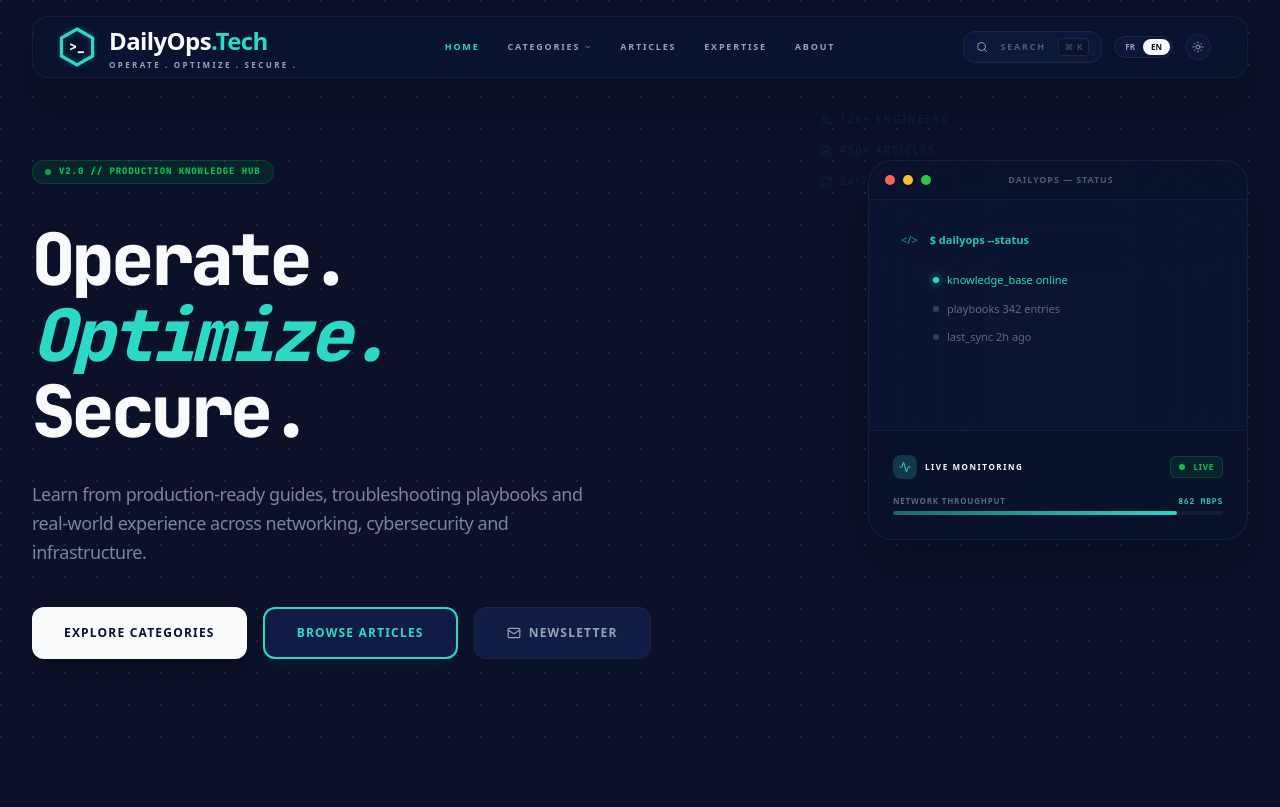
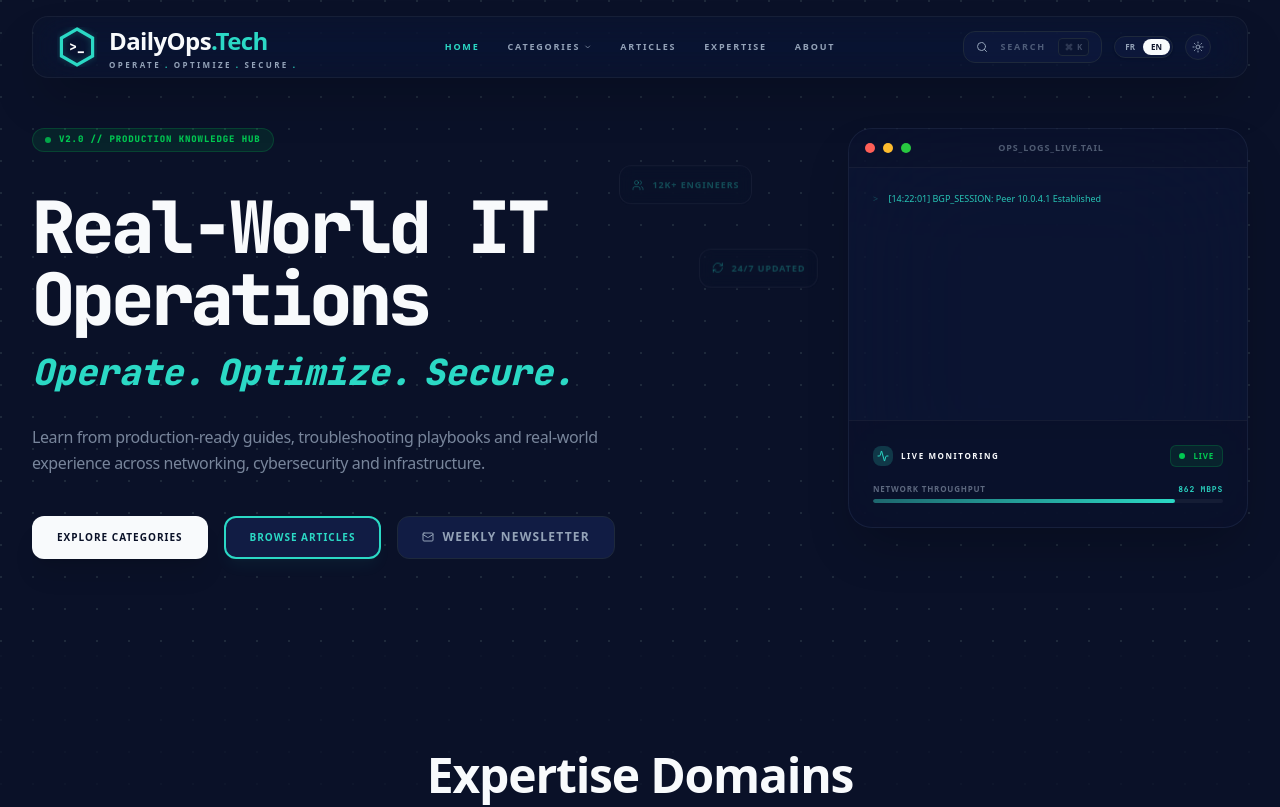
Before and after one commit to lepfsi/Site-PP, a Next.js app: page / in a window 1280 px wide. Shown: the top 807 px of the page. Built offline with nearby package versions, Linux system fonts and the light colour scheme.

Commit message:
Build categories now

```diff
--- a/src/components/Hero.tsx
+++ b/src/components/Hero.tsx
@@ -1,29 +1,35 @@
 "use client";
 
 import { motion, AnimatePresence, type Variants } from "framer-motion";
-import { ChevronRight, Mail, Users, FileText, RefreshCw, Activity, ShieldAlert, Crown } from "lucide-react";
+import { ChevronRight, Mail, Users, FileText, RefreshCw, Activity, ShieldAlert, Crown, Terminal as TerminalIcon } from "lucide-react";
 import { useLanguage } from "@/lib/LanguageContext";
 import { useState, useEffect, useRef } from "react";
 
+const LOG_LINES = [
+  "[14:22:01] BGP_SESSION: Peer 10.0.4.1 Established",
+  "[14:22:05] FW_BLOCK: Denied inbound from 185.x.x.x",
+  "[14:22:12] K8S_NODE: node-04 scaling up...",
+  "[14:22:15] MONITOR: Latency spikes detected on AS64496",
+  "[14:22:20] SSH_LOGIN: Accepted key for user 'ops'",
+  "[14:22:24] BGP_PREFIX: 172.16.0.0/24 advertised",
+  "[14:22:28] SSL_CERT: Expiring in 12 days (renewing...)",
+  "[14:22:32] OPS: Baseline applied to CORE-SW-01"
+];
+
 function HeroDashboard({
+  dashboardMode,
+  visibleLogs,
   networkValue,
   t,
 }: {
+  dashboardMode: "mesh" | "terminal";
+  visibleLogs: string[];
   networkValue: number;
   t: (key: any) => string;
 }) {
   return (
-    <div className="relative aspect-square max-w-[380px] ml-auto w-full">
-      {/* BACKGROUND STATISTICS BEHIND TERMINAL */}
-      <div className="absolute -top-12 -left-12 z-0 opacity-10 pointer-events-none hidden xl:block">
-        <div className="space-y-4 font-mono text-[10px] text-turquoise uppercase tracking-[0.2em]">
-          <div className="flex items-center space-x-2"><Users size={12} /> <span>{t("hero.stat_engineers")}</span></div>
-          <div className="flex items-center space-x-2"><FileText size={12} /> <span>{t("hero.stat_articles")}</span></div>
-          <div className="flex items-center space-x-2"><RefreshCw size={12} /> <span>{t("hero.stat_updated")}</span></div>
-        </div>
-      </div>
-
-      <div className="relative z-10 bg-bg-secondary/40 border border-white/5 backdrop-blur-3xl rounded-[1.5rem] shadow-2xl overflow-hidden flex flex-col h-full">
+    <div className="relative aspect-square max-w-[400px] ml-auto w-full">
+      <div className="absolute inset-0 bg-bg-secondary/40 border border-white/5 backdrop-blur-3xl rounded-[1.5rem] shadow-2xl overflow-hidden flex flex-col h-full">
         {/* Mac Title Bar */}
         <div className="bg-navy/60 border-b border-white/5 px-4 py-3 flex items-center justify-between">
           <div className="flex space-x-2">
@@ -32,39 +38,56 @@ function HeroDashboard({
             <div className="w-2.5 h-2.5 rounded-full bg-[#28c840]"></div>
           </div>
           <div className="text-[9px] font-mono text-text-secondary/50 uppercase tracking-widest font-bold">
-            dailyops — status
+            {dashboardMode === "mesh" ? "topology_viz.sh" : "ops_logs_live.tail"}
           </div>
           <div className="w-10"></div>
         </div>
 
-        {/* Status Terminal View */}
-        <div className="flex-grow relative overflow-hidden bg-navy/10 font-mono text-[11px] p-8">
-           <div className="flex items-start space-x-3 text-turquoise/90 mb-6">
-              <span className="text-turquoise opacity-70">{"</>"}</span>
-              <span className="font-bold">$ dailyops --status</span>
-           </div>
-
-           <div className="space-y-3 pl-8">
-              <div className="flex items-center space-x-2">
-                 <span className="w-1.5 h-1.5 rounded-full bg-turquoise shadow-[0_0_8px_#2dd4bf]"></span>
-                 <span className="text-turquoise">knowledge_base online</span>
-              </div>
-              <div className="flex items-center space-x-2 text-text-secondary/60">
-                 <span className="w-1.5 h-1.5 rounded-full bg-text-secondary/30"></span>
-                 <span>playbooks 342 entries</span>
-              </div>
-              <div className="flex items-center space-x-2 text-text-secondary/60">
-                 <span className="w-1.5 h-1.5 rounded-full bg-text-secondary/30"></span>
-                 <span>last_sync 2h ago</span>
-              </div>
-           </div>
+        {/* Animation Area */}
+        <div className="flex-grow relative overflow-hidden bg-navy/10">
+          <AnimatePresence mode="wait">
+            {dashboardMode === "mesh" ? (
+              <motion.div key="mesh-mode" initial={{ opacity: 0 }} animate={{ opacity: 1 }} exit={{ opacity: 0 }} className="absolute inset-0 p-6 flex items-center justify-center">
+                <svg className="w-full h-full text-turquoise/20" viewBox="0 0 100 100">
+                  {/* High Complexity Mesh */}
+                  {[...Array(10)].map((_, i) => (
+                    <motion.line
+                      key={i}
+                      x1={Math.random() * 100} y1={Math.random() * 100}
+                      x2={Math.random() * 100} y2={Math.random() * 100}
+                      stroke="currentColor" strokeWidth="0.5"
+                      animate={{ opacity: [0.05, 0.2, 0.05] }}
+                      transition={{ duration: 4 + Math.random() * 2, repeat: Infinity, delay: i }}
+                    />
+                  ))}
+                  <motion.path d="M 20 20 L 50 80 L 85 30 L 20 20" fill="none" stroke="currentColor" strokeWidth="1" strokeDasharray="200" className="text-turquoise" animate={{ strokeDashoffset: [200, 0] }} transition={{ duration: 4, repeat: Infinity, ease: "linear" }} />
+                  <motion.circle r="1.5" className="fill-turquoise shadow-lg shadow-turquoise">
+                    <animateMotion dur="2.5s" repeatCount="indefinite" path="M 20 20 L 50 80 L 85 30 Z" />
+                  </motion.circle>
+                  <circle cx="20" cy="20" r="2" className="fill-turquoise" />
+                  <circle cx="50" cy="80" r="2" className="fill-turquoise" />
+                  <circle cx="85" cy="30" r="2" className="fill-turquoise" />
+                </svg>
+              </motion.div>
+            ) : (
+              <motion.div key="terminal-mode" initial={{ opacity: 0, y: 10 }} animate={{ opacity: 1, y: 0 }} exit={{ opacity: 0, y: -10 }} className="absolute inset-0 p-6 font-mono text-[9px]">
+                <div className="space-y-1.5">
+                  {visibleLogs.map((log, idx) => (
+                    <div key={idx} className={log.includes("FW_BLOCK") ? "text-pink-500" : "text-turquoise/90"}>
+                      <span className="opacity-30 mr-2">{">"}</span> {log}
+                    </div>
+                  ))}
+                </div>
+              </motion.div>
+            )}
+          </AnimatePresence>
         </div>
 
-        {/* Monitoring Section */}
-        <div className="bg-navy/80 border-t border-white/5 p-6 backdrop-blur-xl">
+        {/* Metrics Section */}
+        <div className="bg-navy/80 border-t border-white/5 p-4 md:p-6 backdrop-blur-xl">
           <div className="flex justify-between items-center mb-4">
             <div className="flex items-center space-x-2">
-              <div className="p-1.5 bg-turquoise/20 rounded-lg text-turquoise">
+              <div className="p-1 bg-turquoise/20 rounded-lg text-turquoise">
                 <Activity size={12} />
               </div>
               <span className="text-[8px] font-black text-text-primary uppercase tracking-[0.2em]">{t("hero.monitor_live")}</span>
@@ -92,14 +115,61 @@ function HeroDashboard({
   );
 }
 
+// Floating Stat Component (TikTok author tag style)
+function FloatingStat({ text, icon: Icon, delay = 0 }: { text: string; icon: any; delay?: number }) {
+  return (
+    <motion.div
+      initial={{ x: "0%", y: "0%" }}
+      animate={{
+        x: [
+          `${Math.random() * 20 - 10}%`,
+          `${Math.random() * 40 - 20}%`,
+          `${Math.random() * 20 - 10}%`
+        ],
+        y: [
+          `${Math.random() * 10 - 5}%`,
+          `${Math.random() * 20 - 10}%`,
+          `${Math.random() * 10 - 5}%`
+        ]
+      }}
+      transition={{
+        duration: 15,
+        repeat: Infinity,
+        ease: "linear",
+        delay
+      }}
+      className="absolute p-3 bg-bg-secondary/5 border border-white/5 backdrop-blur-sm rounded-xl flex items-center space-x-2 text-turquoise/30 select-none z-0"
+      style={{
+        top: `${20 + Math.random() * 50}%`,
+        left: `${40 + Math.random() * 40}%`,
+      }}
+    >
+      <Icon size={12} />
+      <span className="font-mono text-[9px] font-bold uppercase tracking-widest whitespace-nowrap">{text}</span>
+    </motion.div>
+  );
+}
+
 export default function Hero() {
   const { t } = useLanguage();
   const [mounted, setMounted] = useState(false);
   const [networkValue, setNetworkValue] = useState(847);
+  const [dashboardMode, setDashboardMode] = useState<"mesh" | "terminal">("mesh");
+  const [visibleLogs, setVisibleLogs] = useState<string[]>([]);
+
+  const logIndexRef = useRef(0);
 
   useEffect(() => {
     setMounted(true);
   }, []);
+
+  useEffect(() => {
+    if (!mounted) return;
+    const modeInterval = setInterval(() => {
+      setDashboardMode(prev => (prev === "mesh" ? "terminal" : "mesh"));
+    }, 5000);
+    return () => clearInterval(modeInterval);
+  }, [mounted]);
 
   useEffect(() => {
     if (!mounted) return;
@@ -108,6 +178,23 @@ export default function Hero() {
     }, 2000);
     return () => clearInterval(metricsInterval);
   }, [mounted]);
+
+  useEffect(() => {
+    if (!mounted || dashboardMode !== "terminal") {
+      setVisibleLogs([]);
+      logIndexRef.current = 0;
+      return;
+    }
+    const logInterval = setInterval(() => {
+      setVisibleLogs(prev => {
+        const nextLog = LOG_LINES[logIndexRef.current % LOG_LINES.length];
+        logIndexRef.current++;
+        const newList = [...prev, nextLog];
+        return newList.length > 7 ? newList.slice(1) : newList;
+      });
+    }, 800);
+    return () => clearInterval(logInterval);
+  }, [mounted, dashboardMode]);
 
   if (!mounted) return <section className="min-h-[70vh]"></section>;
 
@@ -127,12 +214,19 @@ export default function Hero() {
   };
 
   return (
-    <section className="relative pt-32 pb-8 md:pt-40 md:pb-12 min-h-[75vh] lg:min-h-[85vh] flex items-center overflow-hidden noc-grid">
+    <section className="relative pt-24 pb-8 md:pt-32 md:pb-12 min-h-[65vh] lg:min-h-[80vh] flex items-center overflow-hidden noc-grid">
+
+      {/* FLOATING TIKTOK-STYLE STATS BEHIND DASHBOARD */}
+      <FloatingStat text={t("hero.stat_engineers")} icon={Users} delay={0} />
+      <FloatingStat text={t("hero.stat_articles")} icon={FileText} delay={5} />
+      <FloatingStat text={t("hero.stat_updated")} icon={RefreshCw} delay={2} />
+
       <div className="container-custom relative z-10 w-full">
         <div className="grid grid-cols-1 lg:grid-cols-12 gap-8 lg:gap-16 items-start">
 
           {/* LEFT CONTENT */}
           <div className="lg:col-span-7 flex flex-col justify-center">
+            {/* BADGE ALIGNED WITH DASHBOARD TOP (GREEN) */}
             <motion.div
               initial={{ opacity: 0, y: -10 }}
               animate={{ opacity: 1, y: 0 }}
@@ -142,41 +236,46 @@ export default function Hero() {
               <span className="text-green-500 code-font text-[9px] font-black uppercase tracking-widest">{t("hero.badge")}</span>
             </motion.div>
 
-            <motion.div
-               variants={staggeredContainer}
-               initial="hidden"
-               animate="show"
-               className="space-y-1 mb-8"
-            >
-              <motion.h1 variants={staggeredItem} className="text-5xl md:text-7xl lg:text-7xl font-black tracking-tighter text-text-primary code-font">
-                {t("hero.title_part1")}
+            {/* NEW HIERARCHICAL TITLE */}
+            <div className="mb-8">
+              <motion.h1
+                initial={{ opacity: 0, y: 20 }}
+                animate={{ opacity: 1, y: 0 }}
+                className="text-4xl md:text-6xl lg:text-7xl font-black tracking-tighter text-text-primary code-font mb-4"
+              >
+                {t("hero.title_main")}
               </motion.h1>
-              <motion.h1 variants={staggeredItem} className="text-5xl md:text-7xl lg:text-7xl font-black tracking-tighter text-turquoise italic code-font">
-                {t("hero.title_part2")}
-              </motion.h1>
-              <motion.h1 variants={staggeredItem} className="text-5xl md:text-7xl lg:text-7xl font-black tracking-tighter text-text-primary code-font">
-                {t("hero.title_part3")}
-              </motion.h1>
-            </motion.div>
+
+              <motion.div
+                variants={staggeredContainer}
+                initial="hidden"
+                animate="show"
+                className="flex items-center space-x-3 text-2xl md:text-3xl lg:text-4xl font-black code-font text-turquoise italic"
+              >
+                <motion.span variants={staggeredItem}>Operate.</motion.span>
+                <motion.span variants={staggeredItem}>Optimize.</motion.span>
+                <motion.span variants={staggeredItem}>Secure.</motion.span>
+              </motion.div>
+            </div>
 
             <motion.p
               initial={{ opacity: 0, y: 20 }}
               animate={{ opacity: 1, y: 0 }}
               transition={{ delay: 1 }}
-              className="text-base md:text-lg text-text-secondary/80 max-w-xl mb-10 font-medium leading-relaxed tracking-tight"
+              className="text-sm md:text-base text-text-secondary/80 max-w-xl mb-10 font-medium leading-relaxed tracking-tight"
             >
               {t("hero.desc")}
             </motion.p>
 
             <div className="flex flex-wrap gap-4 mb-12">
-              <a href="#categories" className="px-8 py-4 bg-text-primary text-bg-primary font-black rounded-xl flex items-center justify-center transition-all hover:scale-105 active:scale-95 shadow-xl text-xs tracking-widest uppercase">
+              <a href="#categories" className="px-6 py-3 bg-text-primary text-bg-primary font-black rounded-xl flex items-center justify-center transition-all hover:scale-105 active:scale-95 shadow-xl text-[10px] tracking-widest uppercase border border-transparent">
                 {t("hero.cta_explore")}
               </a>
-              <a href="#articles" className="px-8 py-4 bg-bg-secondary border-2 border-turquoise text-turquoise font-black rounded-xl flex items-center justify-center transition-all hover:bg-turquoise/10 text-xs tracking-widest uppercase shadow-lg shadow-turquoise/5">
+              <a href="#articles" className="px-6 py-3 bg-bg-secondary border-2 border-turquoise text-turquoise font-black rounded-xl flex items-center justify-center transition-all hover:bg-turquoise/10 text-[10px] tracking-widest uppercase shadow-lg shadow-turquoise/5">
                 {t("hero.cta_browse")}
               </a>
-              <a href="#newsletter" className="px-8 py-4 bg-bg-secondary border border-border-main text-text-secondary hover:text-turquoise hover:border-turquoise font-bold rounded-xl flex items-center justify-center transition-all text-xs tracking-widest uppercase group">
-                <Mail size={14} className="mr-2 group-hover:scale-110" />
+              <a href="#newsletter" className="px-6 py-3 bg-bg-secondary border border-border-main text-text-secondary hover:text-turquoise hover:border-turquoise font-bold rounded-xl flex items-center justify-center transition-all text-xs tracking-widest uppercase group">
+                <Mail size={12} className="mr-2 group-hover:scale-110" />
                 {t("hero.cta_news")}
               </a>
             </div>
@@ -190,6 +289,8 @@ export default function Hero() {
               transition={{ duration: 0.8 }}
             >
               <HeroDashboard
+                dashboardMode={dashboardMode}
+                visibleLogs={visibleLogs}
                 networkValue={networkValue}
                 t={t}
               />
--- a/src/lib/LanguageContext.tsx
+++ b/src/lib/LanguageContext.tsx
@@ -12,10 +12,8 @@ interface TranslationKeys {
   "nav.about": string;
   "nav.newsletter": string;
   "hero.badge": string;
-  "hero.tagline": string;
-  "hero.title_part1": string;
-  "hero.title_part2": string;
-  "hero.title_part3": string;
+  "hero.title_main": string;
+  "hero.title_sub": string;
   "hero.desc": string;
   "hero.cta_explore": string;
   "hero.cta_browse": string;
@@ -132,14 +130,12 @@ const translations: Record<Language, TranslationKeys> = {
     "nav.about": "About",
     "nav.newsletter": "Ops Mail",
     "hero.badge": "v2.0 // PRODUCTION KNOWLEDGE HUB",
-    "hero.tagline": "<DailyOps />",
-    "hero.title_part1": "Operate.",
-    "hero.title_part2": "Optimize.",
-    "hero.title_part3": "Secure.",
+    "hero.title_main": "Real-World IT Operations",
+    "hero.title_sub": "Operate. Optimize. Secure.",
     "hero.desc": "Learn from production-ready guides, troubleshooting playbooks and real-world experience across networking, cybersecurity and infrastructure.",
     "hero.cta_explore": "Explore Categories",
     "hero.cta_browse": "Browse Articles",
-    "hero.cta_news": "Newsletter",
+    "hero.cta_news": "Weekly Newsletter",
     "hero.cta_premium": "Premium Labs",
     "hero.stat_engineers": "12K+ Engineers",
     "hero.stat_articles": "450+ Articles",
@@ -250,10 +246,8 @@ const translations: Record<Language, TranslationKeys> = {
     "nav.about": "À propos",
     "nav.newsletter": "Ops Mail",
     "hero.badge": "V2.0 // PRODUCTION KNOWLEDGE HUB",
-    "hero.tagline": "<DailyOps />",
-    "hero.title_part1": "Operate.",
-    "hero.title_part2": "Optimize.",
-    "hero.title_part3": "Secure.",
+    "hero.title_main": "Real-World IT Operations",
+    "hero.title_sub": "Operate. Optimize. Secure.",
     "hero.desc": "Apprenez grâce à des guides prêts pour la production, des playbooks de dépannage et des retours d'expérience réels en réseau, cybersécurité et infrastructure.",
     "hero.cta_explore": "Explorer les Catégories",
     "hero.cta_browse": "Parcourir les Articles",
```
